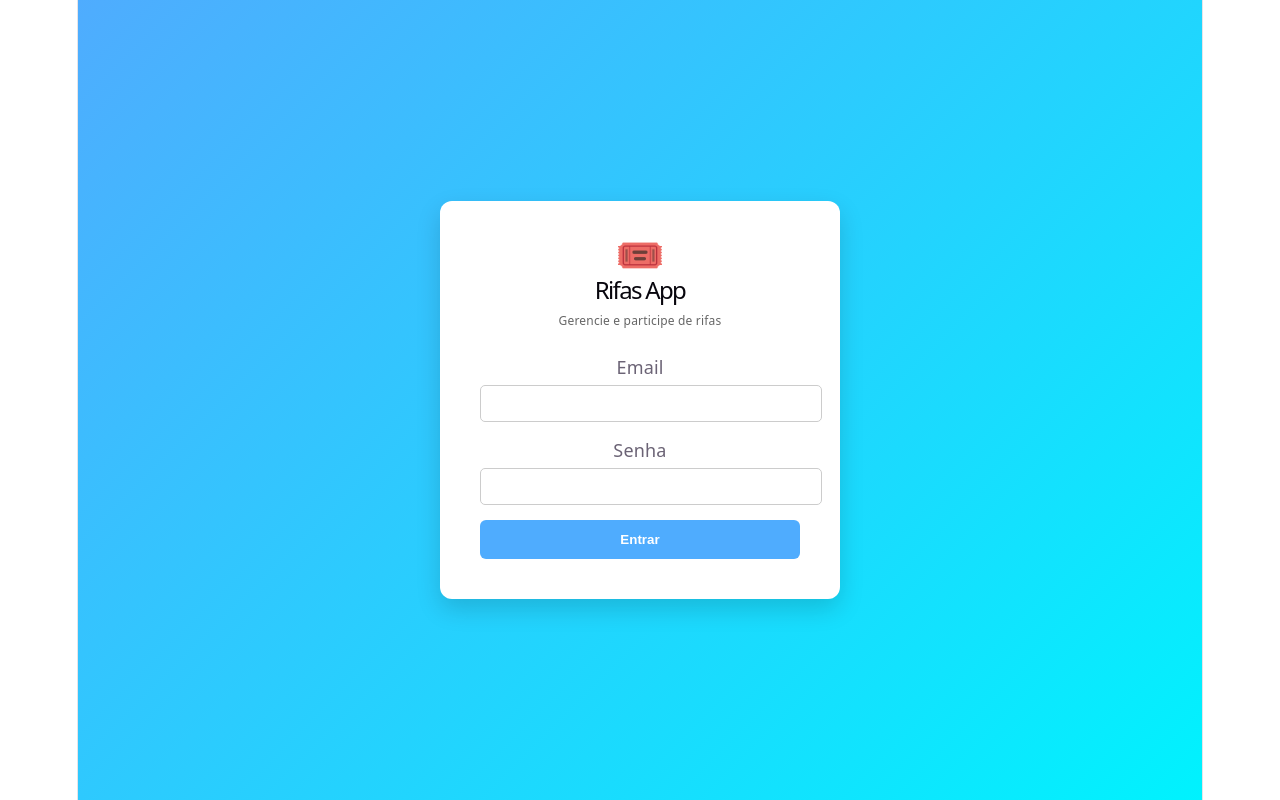
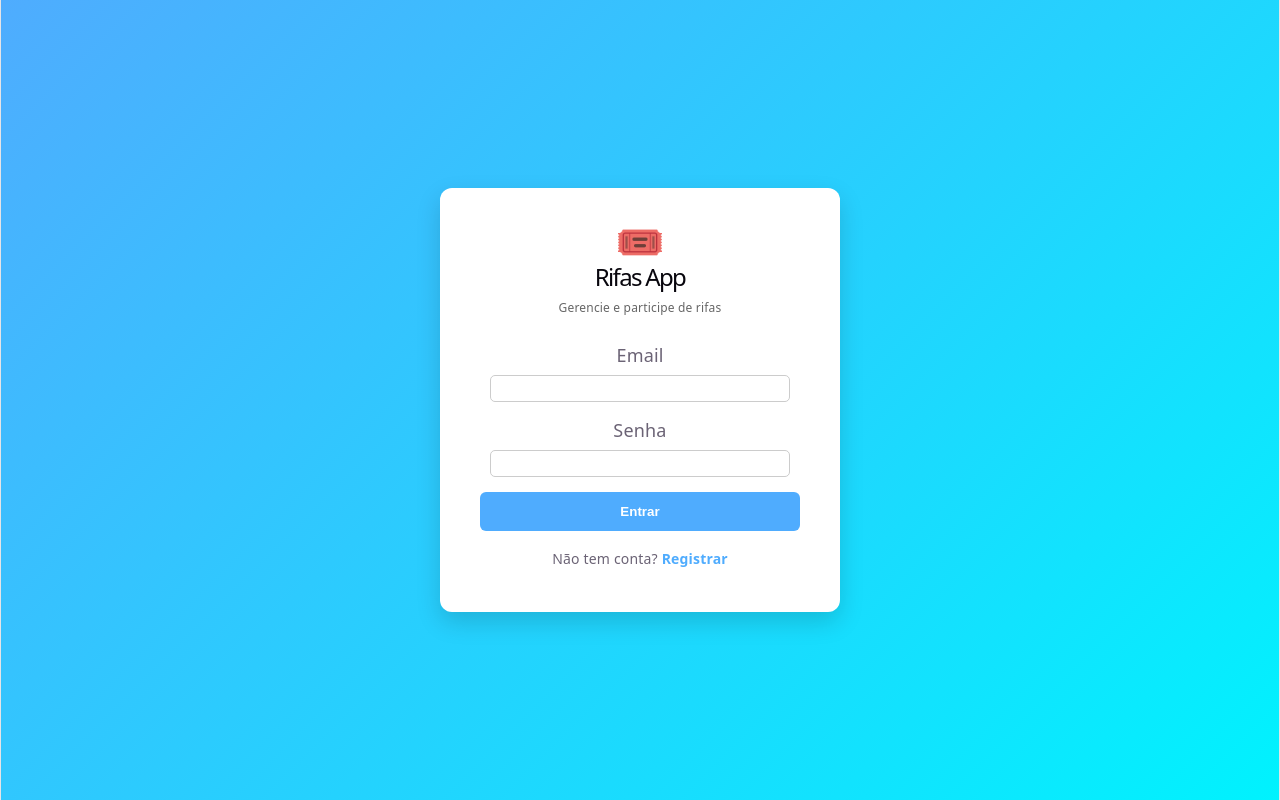
Before and after one commit to pietroggu/Rifas-Faceis, a React (Vite) app: page / in a window 1280 px wide. Built offline with nearby package versions, Linux system fonts and the light colour scheme.

Commit message:
Consertei o Input e fiz o Register page

```diff
--- a/src/App.jsx
+++ b/src/App.jsx
@@ -3,6 +3,8 @@ import { BrowserRouter, Routes, Route } from "react-router-dom";
 import Login from "./pages/Login";
 import Home from "./pages/Home";
 import Raffle from "./pages/Raffle";
+import Register from "./pages/Register";
+
 
 /**
  * Componente principal com rotas da aplicação
@@ -14,6 +16,7 @@ function App() {
                 <Route path="/" element={<Login />} />
                 <Route path="/home" element={<Home />} />
                 <Route path="/rifa/:id" element={<Raffle />} />
+                <Route path="/register" element={<Register />} />
             </Routes>
         </BrowserRouter>
     );
--- a/src/components/Input.jsx
+++ b/src/components/Input.jsx
@@ -20,8 +20,8 @@ function Input({ label, type = "text", value, onChange, error }) {
                 value={value}
                 onChange={onChange}
                 style={{
-                    width: "100%",
-                    padding: "10px",
+                    width: "90%",
+                    padding: "5px",
                     borderRadius: "5px",
                     border: error ? "1px solid red" : "1px solid #ccc"
                 }}
--- a/src/index.css
+++ b/src/index.css
@@ -1,3 +1,5 @@
+
+
 :root {
   --text: #6b6375;
   --text-h: #08060d;
@@ -25,9 +27,6 @@
   -webkit-font-smoothing: antialiased;
   -moz-osx-font-smoothing: grayscale;
 
-  @media (max-width: 1024px) {
-    font-size: 16px;
-  }
 }
 
 @media (prefers-color-scheme: dark) {
@@ -55,7 +54,7 @@ body {
 }
 
 #root {
-  width: 1126px;
+  width: 100%;
   max-width: 100%;
   margin: 0 auto;
   text-align: center;
--- a/src/pages/Login.jsx
+++ b/src/pages/Login.jsx
@@ -93,6 +93,15 @@ function Login() {
                 <button type="submit" disabled={loading} style={styles.button}>
                     {loading ? "Entrando..." : "Entrar"}
                 </button>
+                <div style={styles.registerContainer}>
+                    <span>Não tem conta? </span>
+                    <span
+                        style={styles.registerLink}
+                        onClick={() => navigate("/register")}
+                    >
+                        Registrar
+                    </span>
+                </div>
             </form>
         </div>
     );
@@ -100,6 +109,7 @@ function Login() {
 
 const styles = {
     container: {
+        width: "100%",
         height: "100vh",
         display: "flex",
         justifyContent: "center",
@@ -147,6 +157,17 @@ const styles = {
         cursor: "pointer",
         fontWeight: "bold",
         transition: "0.2s"
+    },
+    registerContainer: {
+        marginTop: "15px",
+        textAlign: "center",
+        fontSize: "14px"
+    },
+
+    registerLink: {
+        color: "#4facfe",
+        cursor: "pointer",
+        fontWeight: "bold"
     }
 };
 
--- /dev/null
+++ b/src/pages/Register.jsx
@@ -0,0 +1,9 @@
+function Register() {
+    return (
+        <div>
+            <h1>Página de Registro</h1>
+        </div>
+    );
+}
+
+export default Register;
```
Also changed, not shown: 1 other file (tests, documents, lock files or other folders).
